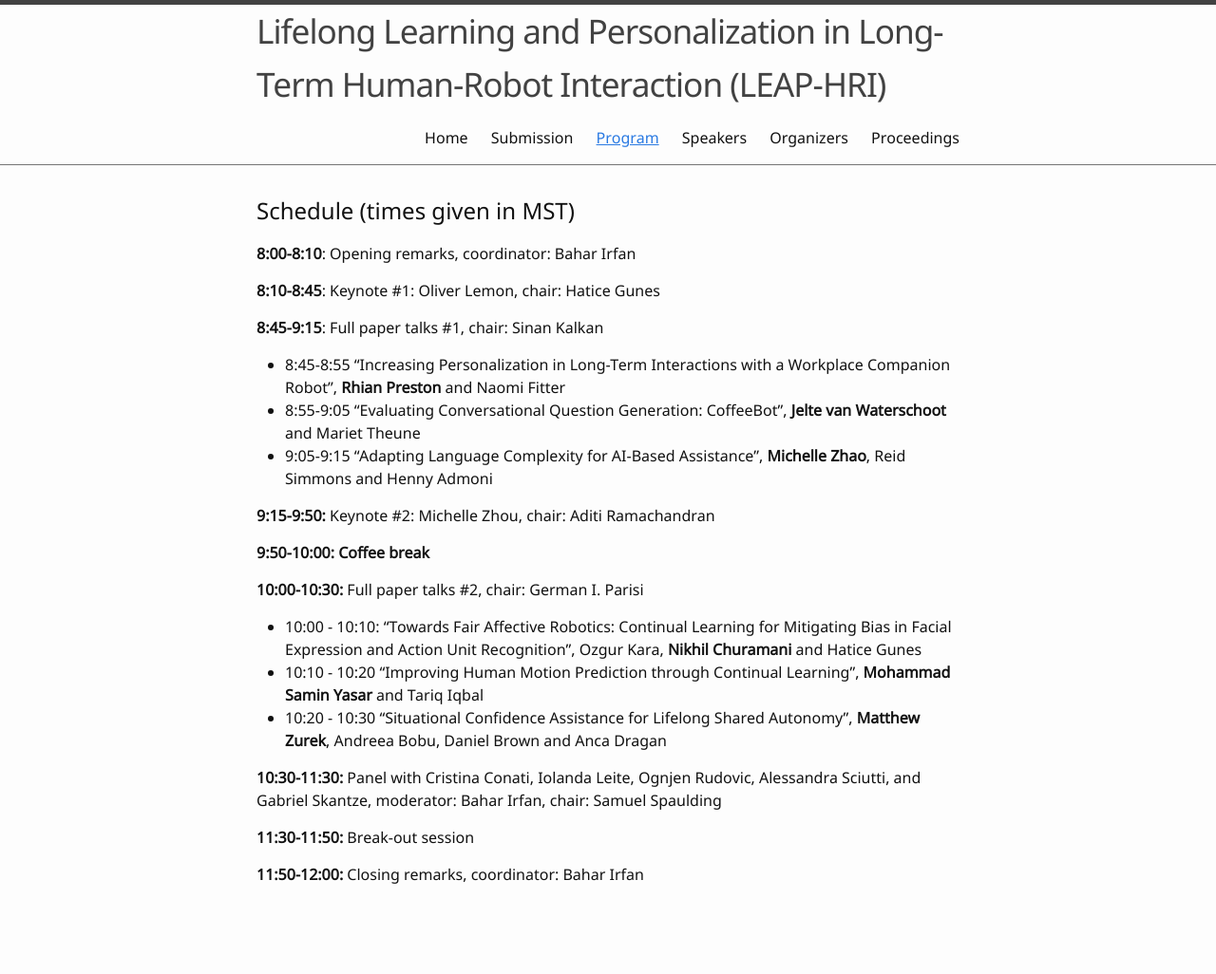
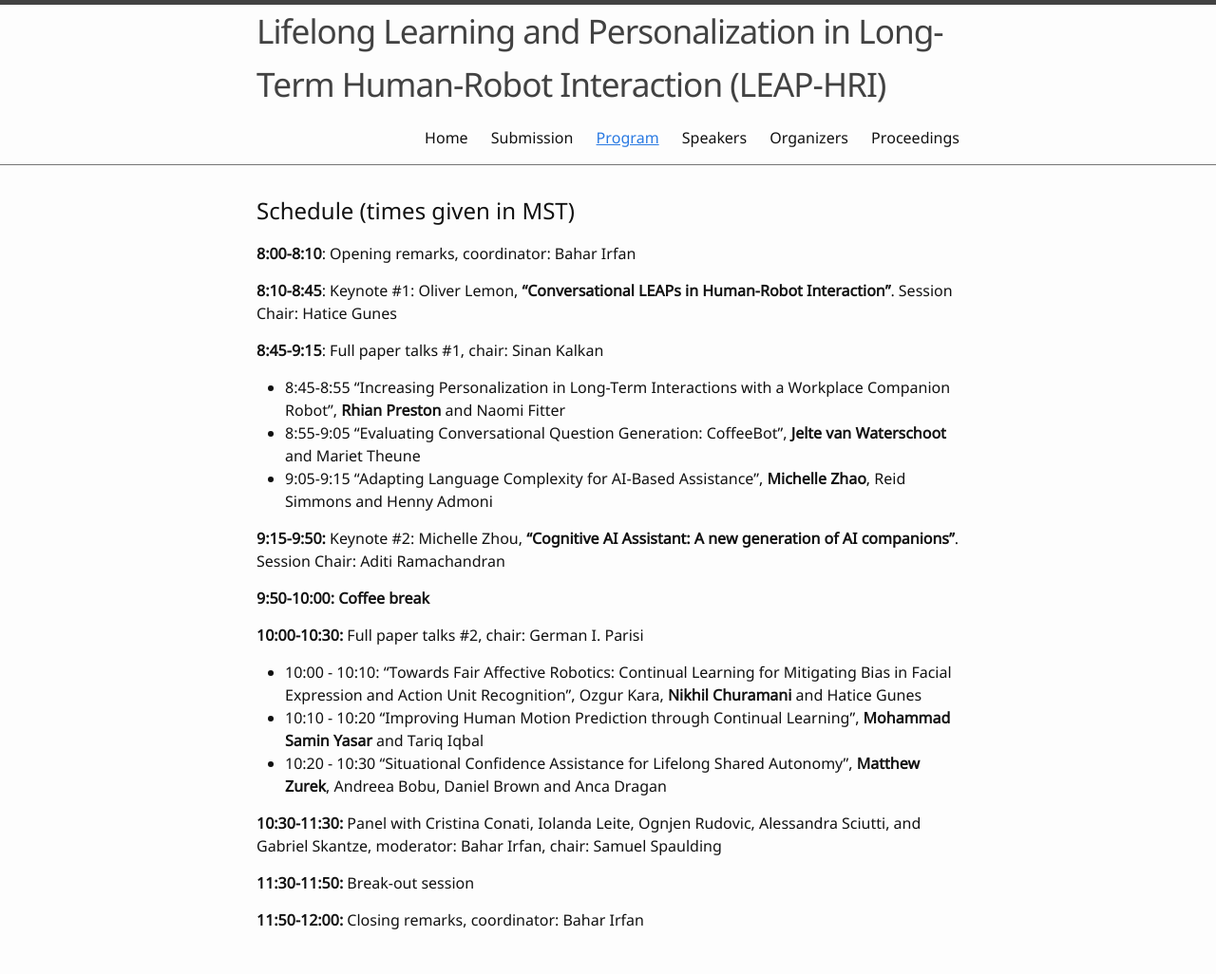
Before and after one commit to mcstaffa81/leap_hri_2023.io, a Jekyll site: the page built from 1-program.md, in a window 1280 px wide. Shown: the whole page at 95% size. Built offline with Jekyll 4.4.1, drawn with Linux system fonts in a browser that asks for light colours; before the commit the page ends 978 px from its top, so only the background shows below that.

Commit message:
added title talk

```diff
--- a/1-program.md
+++ b/1-program.md
@@ -8,7 +8,7 @@ nav: true
 
 **8:00-8:10**:  Opening remarks, coordinator: Bahar Irfan
 
-**8:10-8:45**:  Keynote #1: Oliver Lemon, chair: Hatice Gunes
+**8:10-8:45**:  Keynote #1: Oliver Lemon, **"Conversational LEAPs in Human-Robot Interaction"**. Session Chair: Hatice Gunes
 
 **8:45-9:15**:  Full paper talks #1, chair: Sinan Kalkan
 
@@ -16,7 +16,7 @@ nav: true
 - 8:55-9:05  “Evaluating Conversational Question Generation: CoffeeBot”, **Jelte van Waterschoot** and Mariet Theune
 - 9:05-9:15  “Adapting Language Complexity for AI-Based Assistance”, **Michelle Zhao**, Reid Simmons and Henny Admoni
 
-**9:15-9:50:**  Keynote #2: Michelle Zhou, chair: Aditi Ramachandran
+**9:15-9:50:**  Keynote #2: Michelle Zhou, **"Cognitive AI Assistant: A new generation of AI companions"**. Session Chair: Aditi Ramachandran
 
 **9:50-10:00:**  **Coffee break**
 
```
